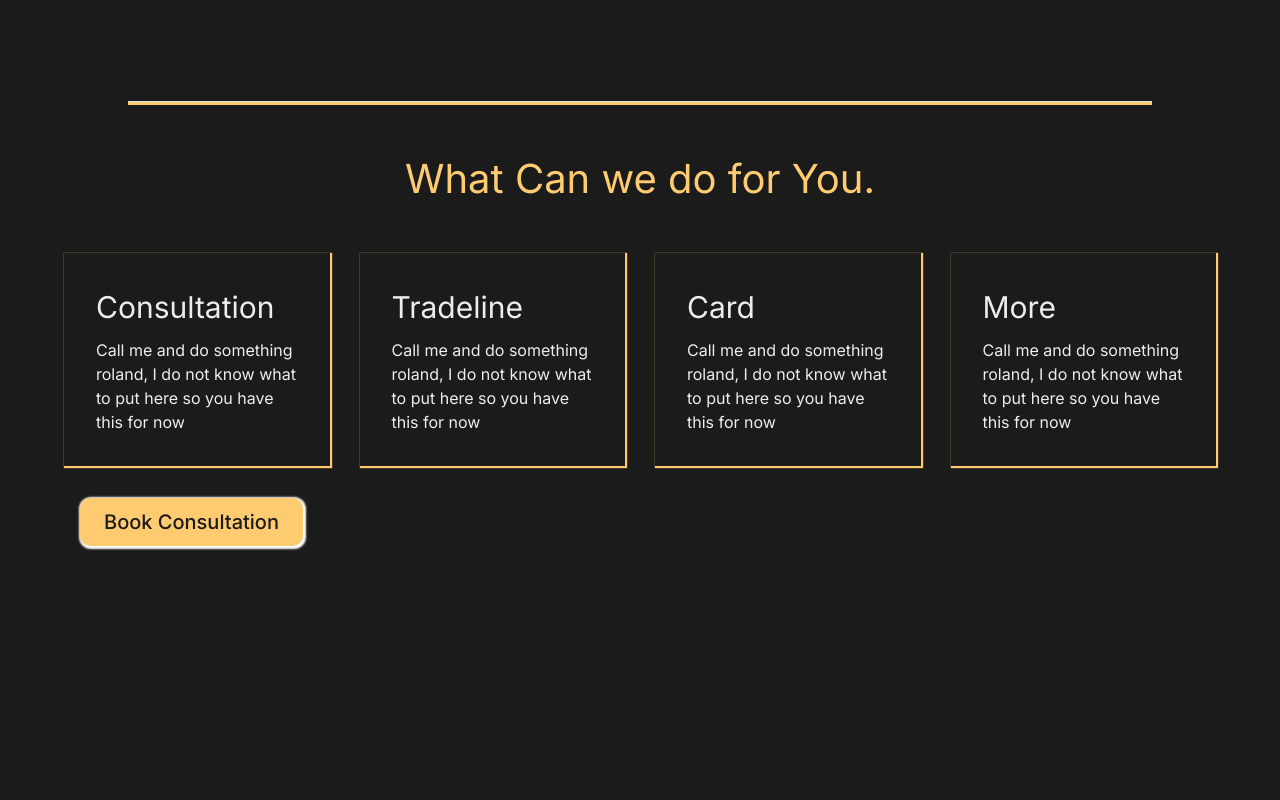
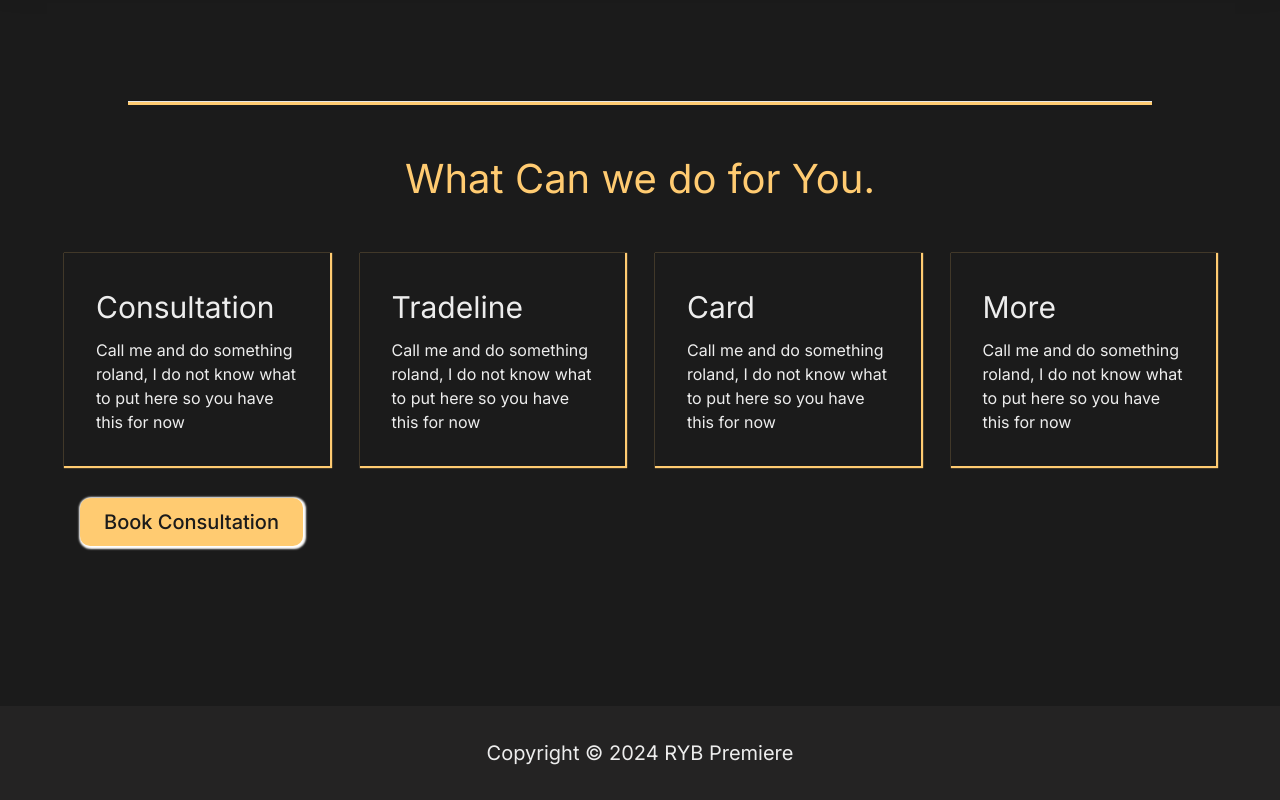
Before and after one commit to famfrank1298/ryb, a Next.js app: page / in a window 1280 px wide. Shown: the part 827-1627 px from the top of the page. Before the commit the page ends 1405 px from the top, so only its background shows below. Built offline with nearby package versions, Linux system fonts and the light colour scheme.

Commit message:
basic footer created

```diff
--- a/src/app/page.tsx
+++ b/src/app/page.tsx
@@ -1,4 +1,5 @@
 import About from "@/sections/about/about";
+import Footer from "@/sections/footer/footer";
 import Hero from "@/sections/hero/hero";
 import Nav from "@/sections/nav/nav";
 
@@ -8,6 +9,7 @@ export default function Home() {
       <Nav />
       <Hero />
       <About />
+      <Footer />
     </div>
   );
 }
--- /dev/null
+++ b/src/sections/footer/footer.css
@@ -0,0 +1,9 @@
+.footer-container {
+  padding: 2rem;
+  width: 100%;
+  background-color: rgb(36, 35, 35);
+  font-size: 20px;
+  text-align: center;
+  margin-top: 3rem;
+  text-decoration: italic;
+}
--- /dev/null
+++ b/src/sections/footer/footer.tsx
@@ -0,0 +1,5 @@
+import "./footer.css";
+
+export default function Footer() {
+  return <div className="footer-container">Copyright © 2024 RYB Premiere</div>;
+}
```
